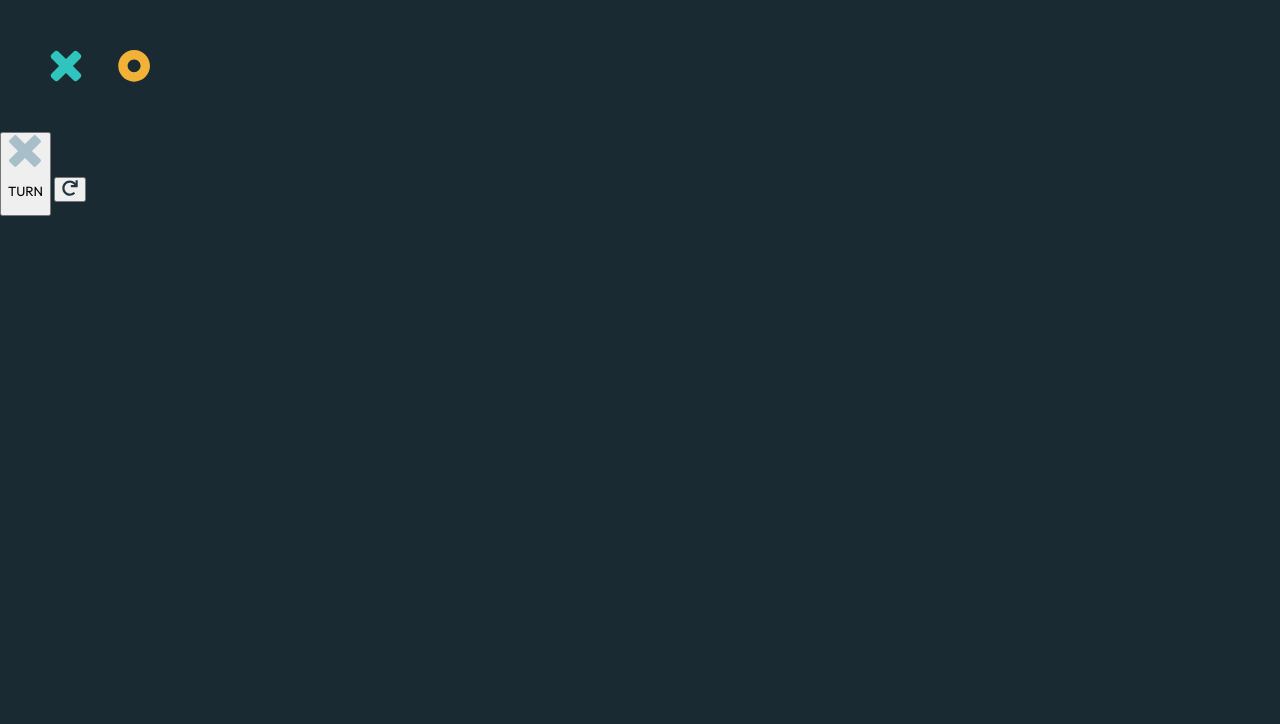
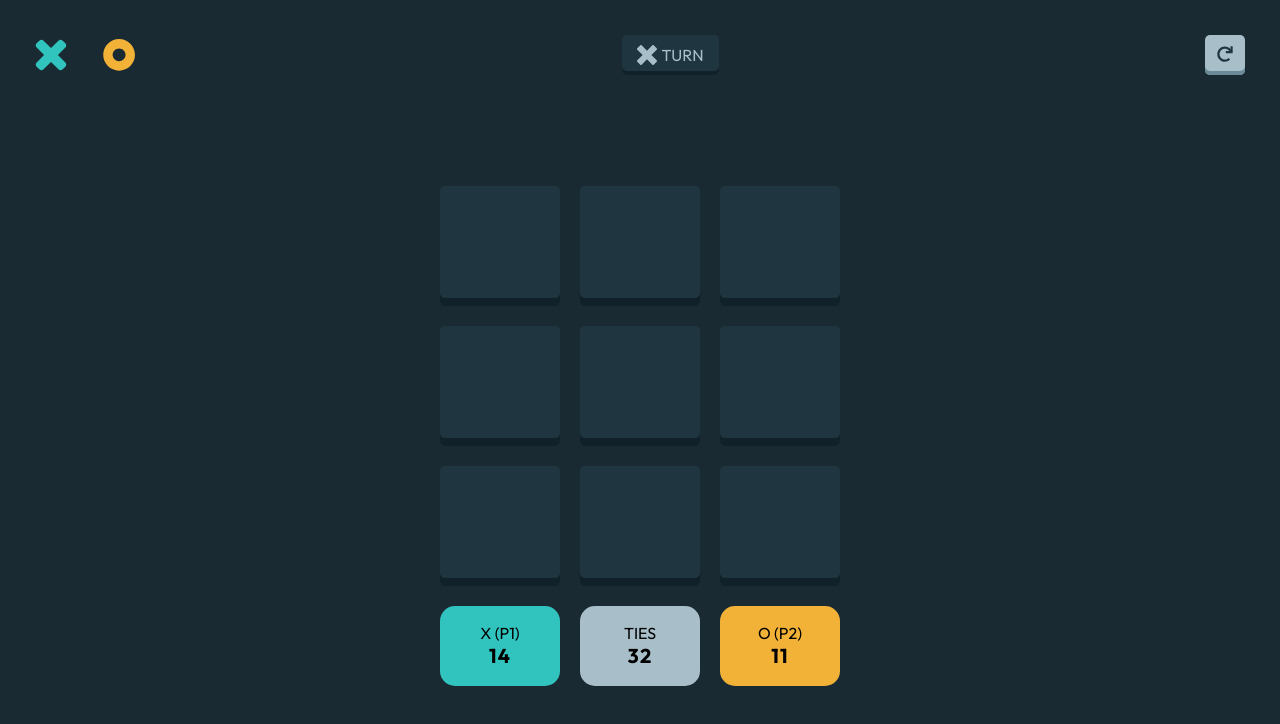
Before and after one commit to Psyko38/tic-tac-toe, a plain HTML site: page page/InGameH.html in a window 1280 px wide. Drawn offline with Linux system fonts and the light colour scheme.

Commit message:
feat app : add js

```diff
--- a/page/InGameH.html
+++ b/page/InGameH.html
@@ -8,18 +8,48 @@
 		<link rel="stylesheet" href="styleInGameH.css" />
 	</head>
 	<body>
-		<footer>
+		<header>
 			<div class="ico">
 				<img src="../asset/Xico.svg" alt="X" />
 				<img src="../asset/Oico.svg" alt="O" />
 			</div>
-			<button turn>
+			<div class="trun">
 				<img src="../asset/Xicobtn.svg" alt="X" />
 				<p>TURN</p>
+			</div>
+			<button class="refresh">
+				<img src="../asset/Refresh.svg" alt="" />
 			</button>
-            <button class="refresh">
-                <img src="../asset/Refresh.svg" alt="">
-            </button>
-		</footer>
+		</header>
+		<main>
+			<div class="center">
+				<div class="gride">
+					<button><img src="" alt="" /></button>
+					<button><img src="" alt="" /></button>
+					<button><img src="" alt="" /></button>
+					<button><img src="" alt="" /></button>
+					<button><img src="" alt="" /></button>
+					<button><img src="" alt="" /></button>
+					<button><img src="" alt="" /></button>
+					<button><img src="" alt="" /></button>
+					<button><img src="" alt="" /></button>
+				</div>
+				<div class="info">
+					<div class="J1">
+						<p>X (P1)</p>
+						<p>14</p>
+					</div>
+					<div class="TIES">
+						<p>TIES</p>
+						<p>32</p>
+					</div>
+					<div class="J2">
+						<p>O (P2)</p>
+						<p>11</p>
+					</div>
+				</div>
+			</div>
+		</main>
 	</body>
+	<script src="index.js"></script>
 </html>
--- /dev/null
+++ b/page/index.js
@@ -0,0 +1,35 @@
+const btn = document.querySelectorAll(".gride > button");
+const Oimg = "O.svg";
+const Ximg = "X.svg";
+
+let turn = 0;
+for (let c of btn) {
+	c.addEventListener("click", (event) => {
+		const clickedButton = event.currentTarget;
+		const img = clickedButton.querySelector("img");
+		if (clickedButton.innerHTML == '<img src="" alt="">') {
+			if (img.src !== "") {
+				if (turn == 1) {
+					img.src = Oimg;
+					img.alt = "O";
+					turn = 0;
+				} else {
+					img.src = Ximg;
+					img.alt = "X";
+					turn = 1;
+				}
+			}
+		}
+		GetTable();
+	});
+}
+
+let table = [];
+
+function GetTable() {
+	table = [];
+	for (let c of btn) {
+		table.push(c.querySelector("img").alt);
+	}
+	console.log(table);
+}
--- a/page/styleInGameH.css
+++ b/page/styleInGameH.css
@@ -0,0 +1,123 @@
+body {
+	height: 90.273vh;
+	margin: 0;
+	padding: 35px;
+}
+
+header {
+	display: flex;
+	align-items: center;
+	justify-content: space-between;
+	flex-direction: row;
+	height: 5vh;
+}
+
+.trun {
+	background: #1f3641;
+	box-shadow: 0px -4px 0px 0px #10212a inset;
+	display: flex;
+	flex-direction: row;
+	align-items: center;
+	border-radius: 5px;
+	height: 100%;
+	gap: 5px;
+	color: #a8bfc9;
+	padding: 0px 15px 0px 15px;
+}
+
+.trun > * {
+	padding: 0;
+	margin: 0;
+}
+
+.trun > img {
+	width: 20px;
+}
+
+.refresh {
+	background: #a8bfc9;
+	box-shadow: 0px -4px 0px 0px #6b8997 inset;
+	border: 0;
+	height: 100%;
+	width: 5vh;
+	border-radius: 5px;
+}
+
+.gride {
+	display: grid;
+	grid-template-columns: repeat(3, 1fr);
+	grid-template-rows: repeat(3, 1fr);
+	justify-items: center;
+	align-items: center;
+	gap: 20px;
+}
+
+.gride > button {
+	height: 15vh;
+	width: 15vh;
+	background: #1f3641;
+	box-shadow: 0px -8px 0px 0px #10212a inset;
+	border-radius: 5px;
+	border: 0;
+}
+
+main {
+	display: flex;
+	align-items: center;
+	justify-content: center;
+	flex-direction: column;
+	height: 100%;
+}
+
+.info {
+	display: grid;
+	grid-template-columns: repeat(3, 1fr);
+	grid-template-rows: 1fr;
+	gap: 20px;
+	margin-top: 20px;
+}
+
+.info > * {
+	height: 10vh;
+	width: 15vh;
+	display: flex;
+	flex-direction: column;
+	align-items: center;
+	justify-content: center;
+	border-radius: 15px;
+}
+
+.info p {
+	padding: 0;
+	margin: 0;
+}
+
+.info p:last-child {
+	font-size: 20px;
+	font-weight: 700;
+	line-height: 25.2px;
+	letter-spacing: 1.25px;
+}
+
+.info > *:nth-child(1) {
+	background: #31c3bd;
+}
+
+.info > *:nth-child(2) {
+	background: #a8bfc9;
+}
+
+.info > *:nth-child(3) {
+	background: #f2b137;
+}
+
+.ico {
+	margin: 0px;
+}
+
+.center {
+	display: flex;
+	height: 100%;
+	flex-direction: column;
+	justify-content: center;
+}
```
Also changed, not shown: page/O.svg (added), page/X.svg (added).
